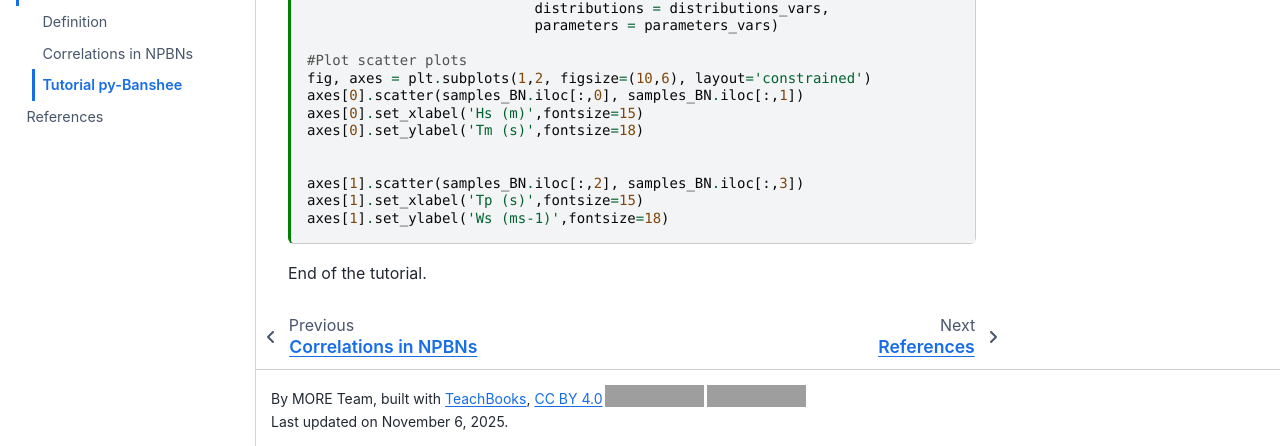
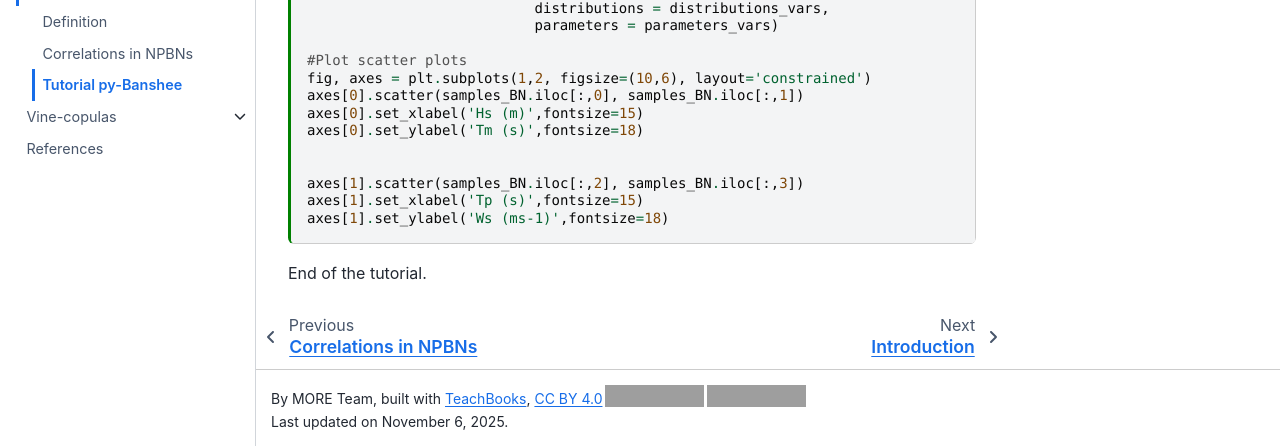
Before and after one commit to TUDelft-CITG/MORE-lecture-notes, a Jupyter Book: the page built from book/NPBN/NPBN_tutorial.ipynb, in a window 1280 px wide and 900 px high, scrolled down 4015 px. Shown: the part 451-897 px from the top of the window. Built offline with Jupyter Book 1.0.4 settings and Sphinx 7.4.7 and the Sphinx Book theme 1.1.4, drawn with Linux system fonts in a browser that asks for light colours; pages that are not in the unit, such as notebooks, are missing from menus; comment, search, counter and statistics services are not loaded; grey boxes are pictures that could not be loaded.

Commit message:
add vines to toc

```diff
--- a/book/_toc.yml
+++ b/book/_toc.yml
@@ -27,6 +27,11 @@ parts:
            title: Correlations in NPBNs
          - file: NPBN/NPBN_tutorial.ipynb
            title: Tutorial py-Banshee
+      - file: vines/Introduction.md
+        title: Vine-copulas
+        sections:
+          - file: vines/Definition.md
+            title: Definition
       - file: references.md
     # - file: changelog.md
     # - file: credits.md
```
